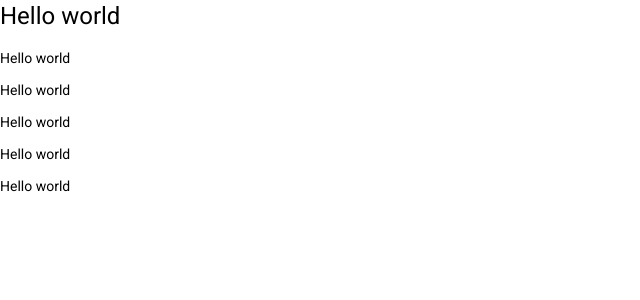
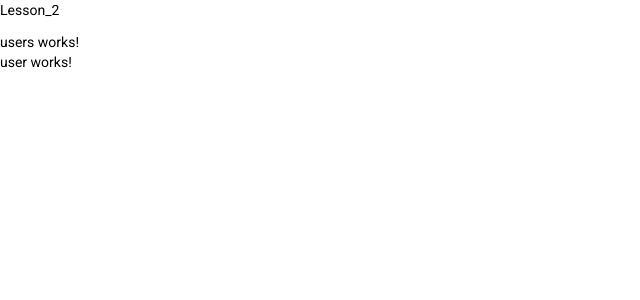
Before and after one commit to RomanBuryy/AngularLessons, an Angular app: page / in a window 1280 px wide. Shown: the top 300 px of the page, without its empty margins (0-640 px from the left). Built offline with nearby package versions, Linux system fonts and the light colour scheme.

Commit message:
add user service

```diff
--- a/src/app/app.component.html
+++ b/src/app/app.component.html
@@ -1,6 +1,2 @@
-<h1>Hello world</h1>
-<p>Hello world</p>
-<p>Hello world</p>
-<p>Hello world</p>
-<p>Hello world</p>
-<p>Hello world</p>
+<p>Lesson_2</p>
+<app-users></app-users>
--- a/src/app/app.module.ts
+++ b/src/app/app.module.ts
@@ -3,10 +3,14 @@ import { BrowserModule } from '@angular/platform-browser';
 
 import { AppComponent } from './app.component';
 import { BrowserAnimationsModule } from '@angular/platform-browser/animations';
+import { UsersComponent } from './components/users/users.component';
+import { UserComponent } from './components/user/user.component';
 
 @NgModule({
   declarations: [
-    AppComponent
+    AppComponent,
+    UsersComponent,
+    UserComponent
   ],
   imports: [
     BrowserModule,
--- /dev/null
+++ b/src/app/components/user/user.component.html
@@ -0,0 +1 @@
+<p>user works!</p>
--- /dev/null
+++ b/src/app/components/user/user.component.ts
@@ -0,0 +1,15 @@
+import { Component, OnInit } from '@angular/core';
+
+@Component({
+  selector: 'app-user',
+  templateUrl: './user.component.html',
+  styleUrls: ['./user.component.css']
+})
+export class UserComponent implements OnInit {
+
+  constructor() { }
+
+  ngOnInit(): void {
+  }
+
+}
--- /dev/null
+++ b/src/app/components/users/users.component.html
@@ -0,0 +1,3 @@
+<p>users works!
+  <app-user></app-user>
+</p>
--- /dev/null
+++ b/src/app/components/users/users.component.ts
@@ -0,0 +1,15 @@
+import { Component, OnInit } from '@angular/core';
+
+@Component({
+  selector: 'app-users',
+  templateUrl: './users.component.html',
+  styleUrls: ['./users.component.css']
+})
+export class UsersComponent implements OnInit {
+
+  constructor() { }
+
+  ngOnInit(): void {
+  }
+
+}
```
Also changed, not shown: src/app/services/user.service.ts (added, +9 -0 lines), src/app/components/user/user.component.css (added), src/app/components/users/users.component.css (added).
